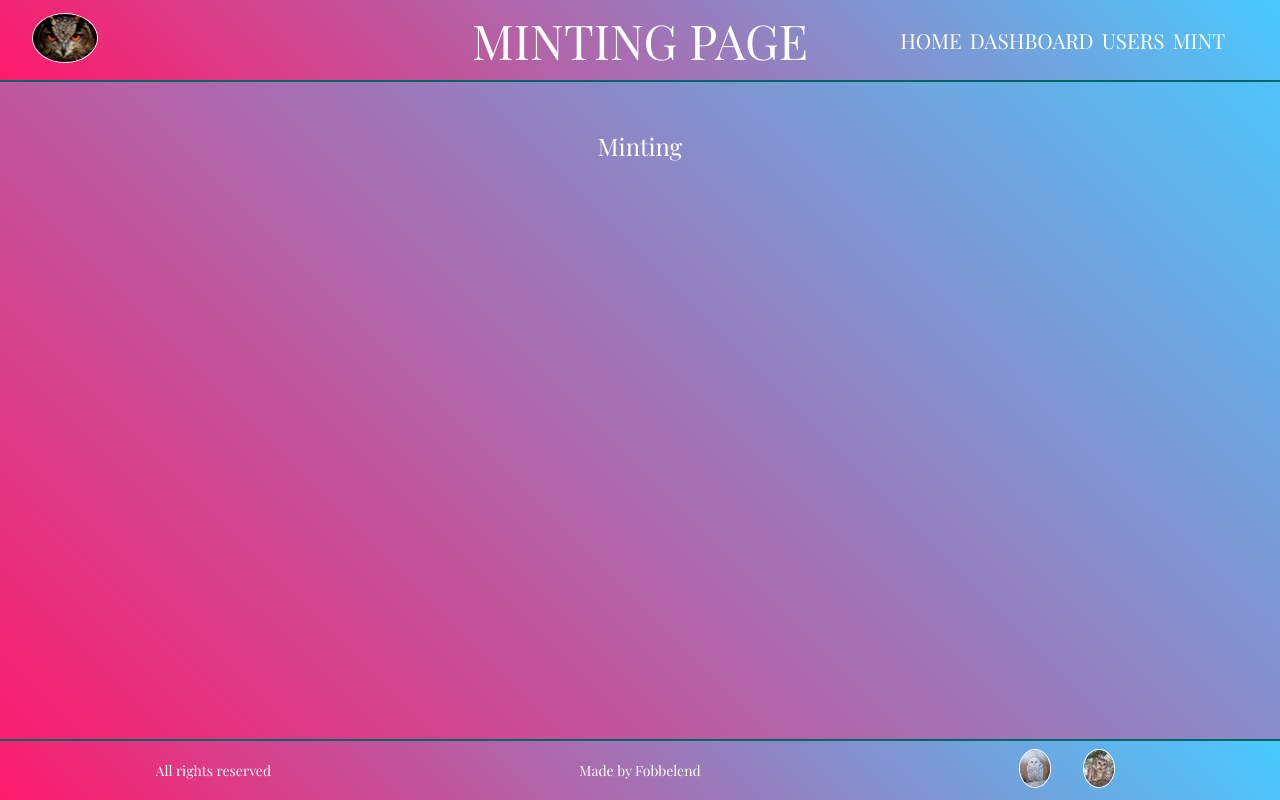
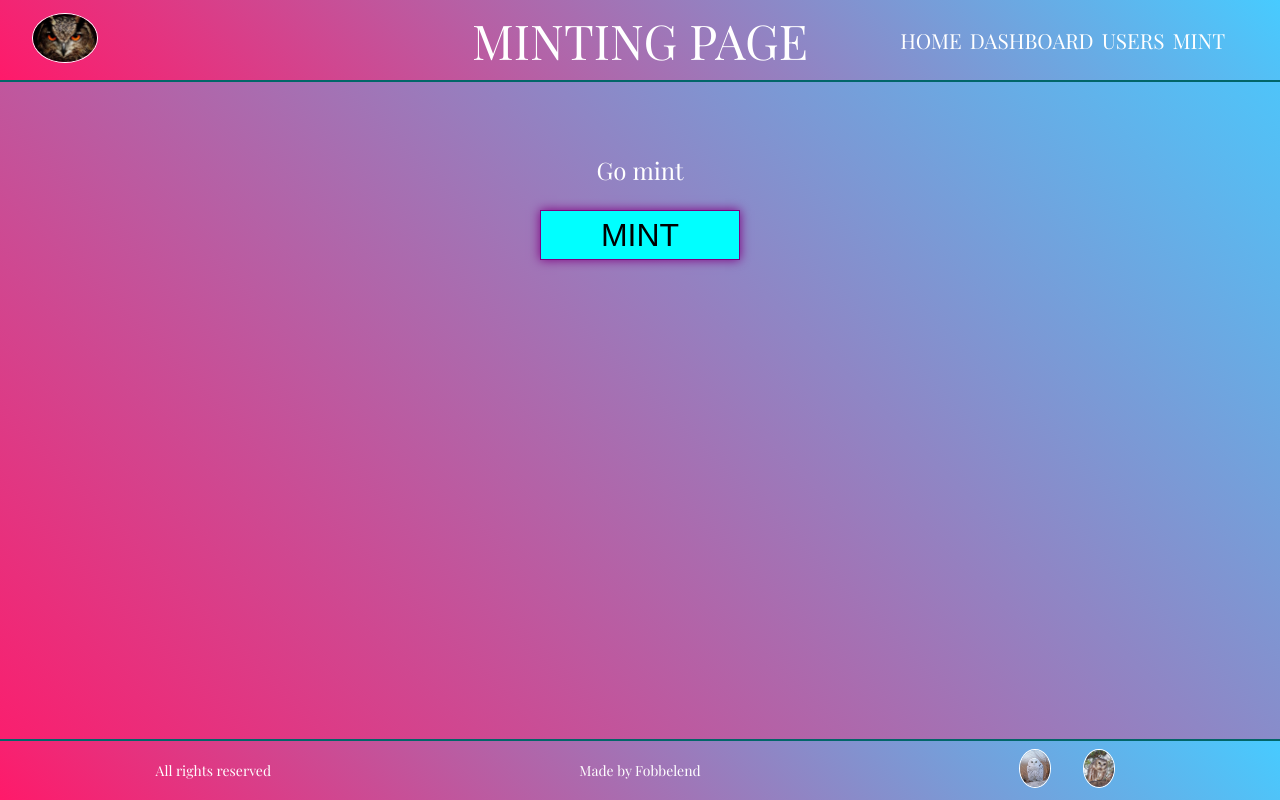
Before and after one commit to Sergeew-K-V/Dashboard, a React (Create React App) app: page /mint in a window 1280 px wide. Built offline with nearby package versions, Linux system fonts and the light colour scheme; a web font is replaced by a local one.

Commit message:
added btn for mint

```diff
--- a/src/Pages/Mint/Mint.module.scss
+++ b/src/Pages/Mint/Mint.module.scss
@@ -13,12 +13,23 @@
       margin: 3rem 0 0 0;
       &__wrapeer {
         min-width: 700px;
-      }
-      input {
-        display: block;
-        margin: 0 auto 1rem;
-        width: 100%;
-        height: 1.5rem;
+        .btnMinting {
+          width: 200px;
+          height: 50px;
+          text-transform: uppercase;
+          font-size: 2rem;
+          background-color: aqua;
+          border: 1px solid purple;
+          box-shadow: 0px 0px 10px purple;
+          cursor: pointer;
+        }
+        .btnMinting:hover {
+          box-shadow: 0px 0px 5px purple;
+        }
+        .btnMinting:active {
+          transform: translate(0, 3%);
+          box-shadow: 0px 0px 10px black;
+        }
       }
     }
   }
--- a/src/Pages/Mint/Mint.tsx
+++ b/src/Pages/Mint/Mint.tsx
@@ -1,9 +1,12 @@
-import { ReactElement } from 'react'
+import React, { ReactElement } from 'react'
 import Footer from '../../components/Footer'
 import Header from '../../components/Header'
 import styles from './Mint.module.scss'
 
 const Mint = (): ReactElement => {
+  const btnHandler = (e: React.MouseEvent) => {
+    console.log('clicked mint btn')
+  }
   return (
     <div className={styles.wrapper}>
       <div className={styles.header}>
@@ -11,7 +14,12 @@ const Mint = (): ReactElement => {
       </div>
       <div className={styles.main}>
         <div className={styles.content}>
-          <div className={styles.content__wrapeer}>Minting</div>
+          <div className={styles.content__wrapeer}>
+            <p>Go mint</p>
+            <button onClick={btnHandler} className={styles.btnMinting}>
+              Mint
+            </button>
+          </div>
         </div>
       </div>
       <div className={styles.footer}>
```
